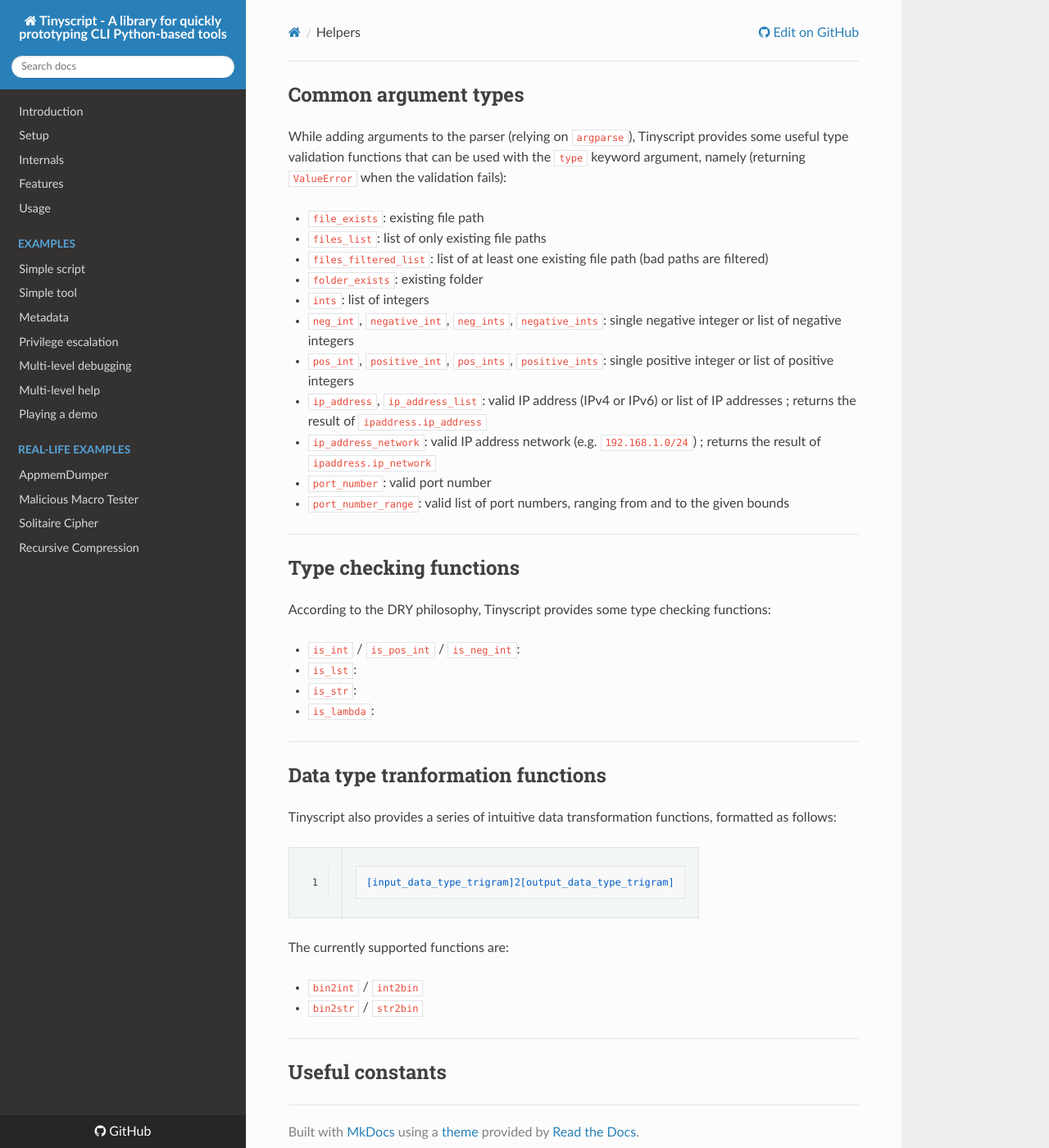
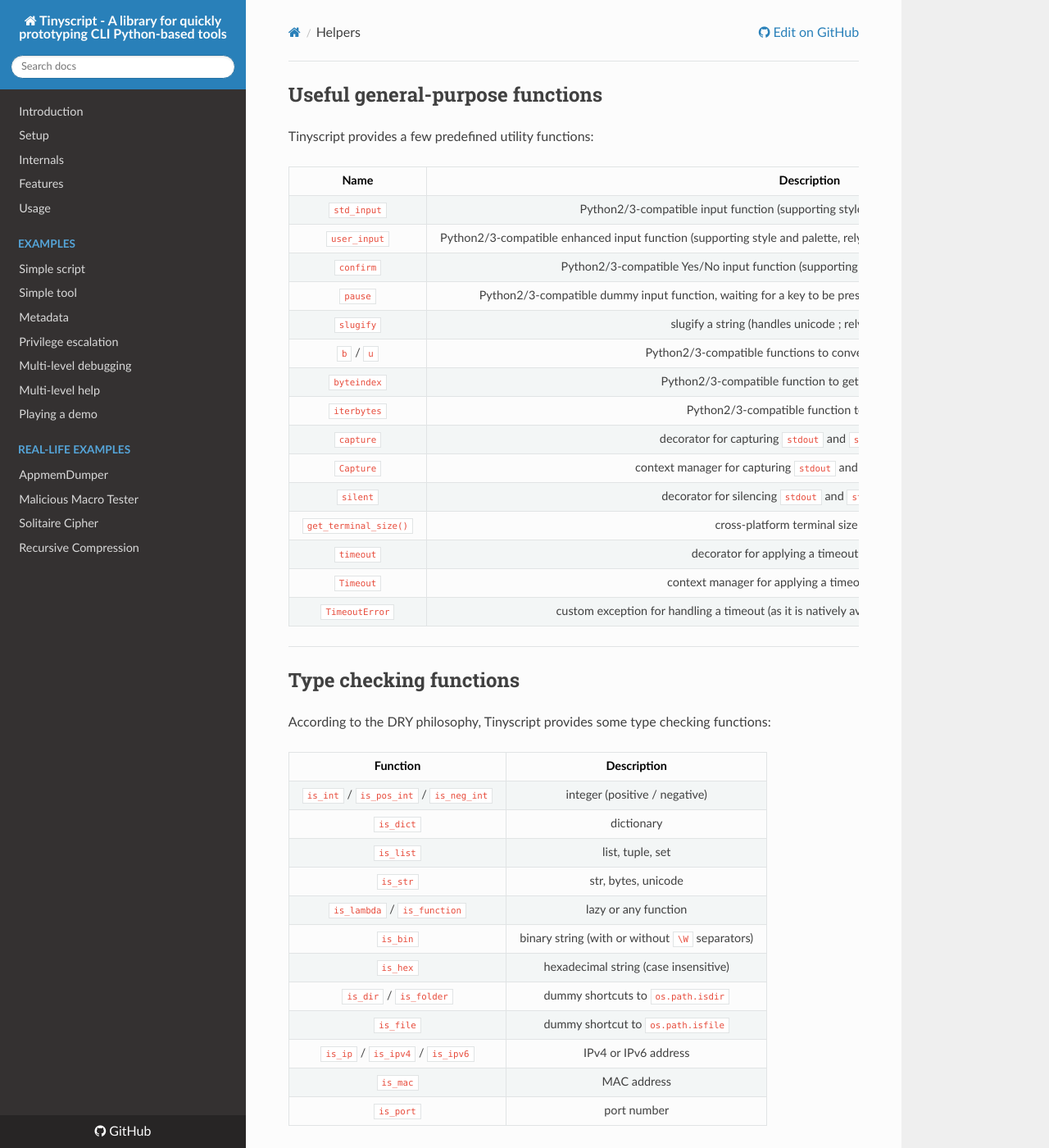
Before and after one commit to dhondta/python-tinyscript, an MkDocs documentation site: the page built from docs/helpers.md, in a window 1280 px wide and 1400 px high. Shown: the whole window at 82% size. Built offline with MkDocs 1.6.1, drawn with Linux system fonts in a browser that asks for light colours; nearby versions of some CDN libraries; old or Windows-style settings are respelled for this version of MkDocs; some of the changed text lies outside the part shown.

Commit message:
Updated the documentation

````diff
--- a/docs/helpers.md
+++ b/docs/helpers.md
@@ -1,18 +1,24 @@
-## Common argument types
+## Useful general-purpose functions
 
-While adding arguments to the parser (relying on `argparse`), Tinyscript provides some useful type validation functions that can be used with the `type` keyword argument, namely (returning `ValueError` when the validation fails):
+Tinyscript provides a few predefined utility functions:
 
-- `file_exists`: existing file path
-- `files_list`: list of only existing file paths
-- `files_filtered_list`: list of at least one existing file path (bad paths are filtered)
-- `folder_exists`: existing folder
-- `ints`: list of integers
-- `neg_int`, `negative_int`, `neg_ints`, `negative_ints`: single negative integer or list of negative integers
-- `pos_int`, `positive_int`, `pos_ints`, `positive_ints`: single positive integer or list of positive integers
-- `ip_address`, `ip_address_list`: valid IP address (IPv4 or IPv6) or list of IP addresses ; returns the result of `ipaddress.ip_address`
-- `ip_address_network`: valid IP address network (e.g. `192.168.1.0/24`) ; returns the result of `ipaddress.ip_network`
-- `port_number`: valid port number
-- `port_number_range`: valid list of port numbers, ranging from and to the given bounds
+**Name** | **Description**
+:---: | :---:
+`std_input` | Python2/3-compatible input function (supporting style and palette, relying on [`colorful`](https://github.com/timofurrer/colorful))
+`user_input` | Python2/3-compatible enhanced input function (supporting style and palette, relying on [`colorful`](https://github.com/timofurrer/colorful), choices, default value and 'required' option)
+`confirm` | Python2/3-compatible Yes/No input function (supporting style and palette, relying on [`colorful`](https://github.com/timofurrer/colorful)
+`pause` | Python2/3-compatible dummy input function, waiting for a key to be pressed (supporting style and palette, relying on [`colorful`](https://github.com/timofurrer/colorful)
+`slugify` | slugify a string (handles unicode ; relying on [`slugify`](https://github.com/un33k/python-slugify))
+`b` / `u` | Python2/3-compatible functions to convert to bytes or unicode
+`byteindex` | Python2/3-compatible function to get the index of a byte
+`iterbytes` | Python2/3-compatible function to iterate bytes
+`capture` | decorator for capturing `stdout` and `stderr` of a function
+`Capture` | context manager for capturing `stdout` and `stderr` of a code block
+`silent` | decorator for silencing `stdout` and `stderr` of a function
+`get_terminal_size()` | cross-platform terminal size function
+`timeout` | decorator for applying a timeout to a function
+`Timeout` | context manager for applying a timeout to a code block
+`TimeoutError` | custom exception for handling a timeout (as it is natively available in Python 3 but not in Python 2)
 
 -----
 
@@ -20,10 +26,41 @@
 
 According to the DRY philosophy, Tinyscript provides some type checking functions:
 
-- `is_int` / `is_pos_int` / `is_neg_int`:
-- `is_lst`:
-- `is_str`:
-- `is_lambda`:
+**Function** | **Description**
+:---: | :---:
+`is_int` / `is_pos_int` / `is_neg_int` | integer (positive / negative)
+`is_dict` | dictionary
+`is_list` | list, tuple, set
+`is_str` | str, bytes, unicode
+`is_lambda` / `is_function` | lazy or any function
+`is_bin` | binary string (with or without `\W` separators)
+`is_hex` | hexadecimal string (case insensitive)
+`is_dir` / `is_folder` | dummy shortcuts to `os.path.isdir`
+`is_file` | dummy shortcut to `os.path.isfile`
+`is_ip` / `is_ipv4` / `is_ipv6` | IPv4 or IPv6 address
+`is_mac` | MAC address
+`is_port` | port number
+
+## Common argument types
+
+While adding arguments to the parser (relying on `argparse`), Tinyscript provides some useful type validation functions that can be used with the `type` keyword argument, namely (returning `ValueError` when the validation fails):
+
+**Type** | **Output** | **Description**
+`file_exists` | `str` | existing file path
+`files_list` | `lst(str)` | list of only existing file paths
+`files_filtered_list` | `lst(str)` | list of at least one existing file path (bad paths are filtered)
+`folder_exists` / `folder_exists_or_create` | `str` | existing folder or folder to be created if it does not exist
+`ints` | `lst(int)` | list of integers
+`neg_int` / `negative_int` | `int` | single negative integer
+`neg_ints` / `negative_ints` | `lst(int)` | list of negative integers
+`pos_int` / `positive_int` | `int` | single positive integer
+`pos_ints` / `positive_ints` | `lst(int)` | list of positive integers
+`ip_address` / `ipv4_address` / `ipv6_address` | `IPAddress` | valid IP address (IPv4 or IPv6, in integer or string format)
+`ip_address_list` / `ipv4_address_list` / `ipv6_address_list` | `generator(netaddr.IPAddress)` | list of IP addresses or networks (IPv4 or IPv6, in integer or string format)
+`ip_address_network` / `ipv4_address_network` / `ipv6_address_network` | `generator(netaddr.IPAddress)` | valid IP address network in CIDR notation (e.g. `192.168.1.0/24`)
+`mac_address` | `netaddr.EUI` | valid MAC address (integer or string)
+`port_number` | `int` | valid port number
+`port_number_range` | `lst(int)` | valid list of port numbers, ranging from and to the given bounds
 
 -----
 
@@ -37,8 +74,124 @@
 
 The currently supported functions are:
 
-- `bin2int` / `int2bin`
-- `bin2str` / `str2bin`
+- Binary <=> Integer: `bin2int` / `int2bin`
+
+    ```
+    >>> bin2int("0100")
+    4
+    >>> int2bin(4, 4)
+    '0100'
+    >>> int2bin(4)
+    '00000100'
+    >>> bin2int("00000100 00000000", n_groups=2, order="big")
+    4
+
+    >>> int2bin(1024, sep=" ")
+    '00000100 00000000'
+    >>> int2bin(1024, n_groups=2, sep=" ", order="big")
+    '00000000 00000100'
+    >>> bin2int("0100 0000")
+    1024
+    >>> bin2int("00000100 00000000")
+    1024
+    >>> bin2int("0000010000000000", order="big")
+    1024
+    >>> bin2int("00000000 00000100", n_groups=2, order="big")
+    1024
+    ```
+
+- Binary <=> Hexadecimal: `bin2hex` / `hex2bin`
+
+    ```
+    >>> hex2bin("deadbeef", sep=" ")
+    '11011110 10101101 10111110 11101111'
+    >>> bin2hex("11011110 10101101 10111110 11101111")
+    'deadbeef'
+    ```
+
+- Binary <=> String: `bin2str` / `str2bin`
+
+    ```
+    >>> str2bin("test")
+    '01110100011001010111001101110100'
+    >>> str2bin("test", sep=" ")
+    '01110100 01100101 01110011 01110100'
+
+    >>> str2bin("test", 16, sep=" ")
+    '0000000001110100 0000000001100101 0000000001110011 0000000001110100'
+    >>> bin2str('1110100 1100101 1110011 1110100')
+    'test'
+    ```
+
+- Integer <=> Hexadecimal: `int2hex` / `hex2int`
+
+    ```
+    >>> hex2int("deadbeef")
+    3735928559
+    >>> int2hex(3735928559)
+    'deadbeef'
+
+    >>> int2hex(3735928559, 8)
+    '00000000deadbeef'
+    >>> hex2int("00000000deadbeef")
+    3735928559
+    ```
+
+- Integer <=> String: `int2str` / `str2int`
+
+    ```
+    >>> str2int("test")
+    1952805748
+    >>> int2str(1952805748)
+    'test'
+
+    >>> str2int("test string")
+    140714483833450346658229863
+    >>> int2str(140714483833450346658229863)
+    'test string'
+
+    >>> str2int("test string", 8)
+    [8387236823645254770, 6909543]
+    >>> int2str(8387236823645254770, 6909543)
+    'test string'
+    ```
+
+- Hexadecimal <=> String: `hex2str` / `str2hex`
+
+    ```
+    >>> str2hex("test string")
+    '7465737420737472696e67'
+    >>> hex2str("7465737420737472696e67")
+    'test string'
+    ```
+
 -----
 
 ## Useful constants
+
+Tinyscript also provides some predefined constants:
+
+**Name** | **Description**
+:---: | :---:
+`LINUX` | `True` if Linux platform
+`MACOS` | `True` if Mac OS platform
+`WINDOWS` | `True` if Windows platform
+`PYTHON3` | `True` if Python 3, `False` if Python 2
+
+-----
+
+## Copyright and licenses
+
+A few functions are available to handle copyright and licenses:
+
+```
+>>> from tinyscript.helpers.licenses import *
+>>> copyright("John Doe")
+'© 2019 John Doe'
+>>> license("test")
+'Invalid license'
+>>> license("agpl-3.0")
+'GNU Affero General Public License v3.0'
+>>> list_licenses()
+['afl-3.0', 'agpl-3.0', 'apache-2.0', 'artistic-2.0', 'bsd-2-clause', 'bsd-3-clause', 'bsd-3-clause-clear', 'bsl-1.0', 'cc', 'cc-by-4.0', 'cc-by-sa-4.0', 'cc0-1.0', 'ecl-2.0', 'epl-1.0', 'eupl-1.1', 'gpl', 'gpl-2.0', 'gpl-3.0', 'isc', 'lgpl', 'lgpl-2.1', 'lgpl-3.0', 'lppl-1.3c', 'mit', 'mpl-2.0', 'ms-pl', 'ncsa', 'ofl-1.1', 'osl-3.0', 'postgresql', 'unlicense', 'wtfpl', 'zlib']
+```
````
